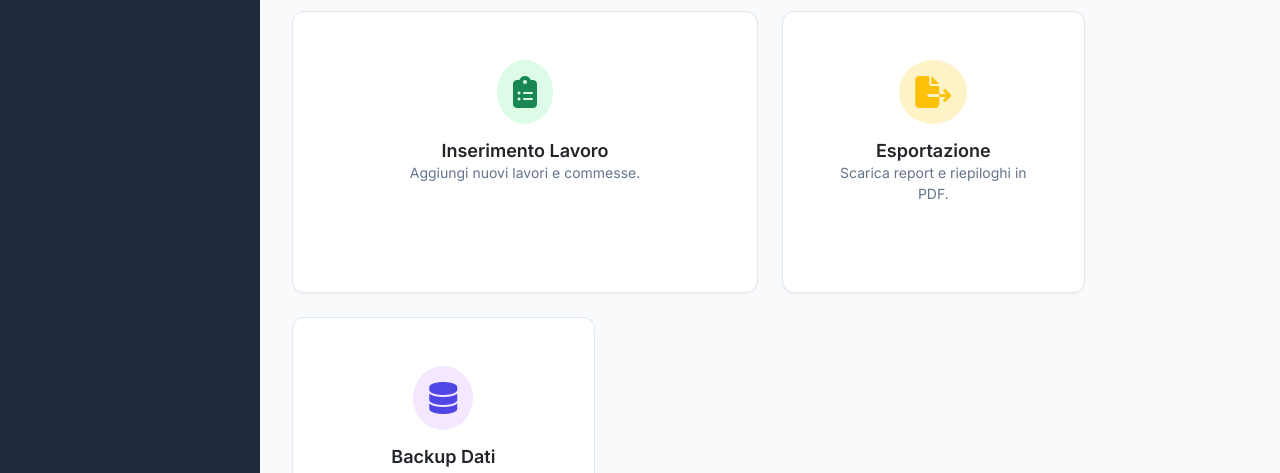
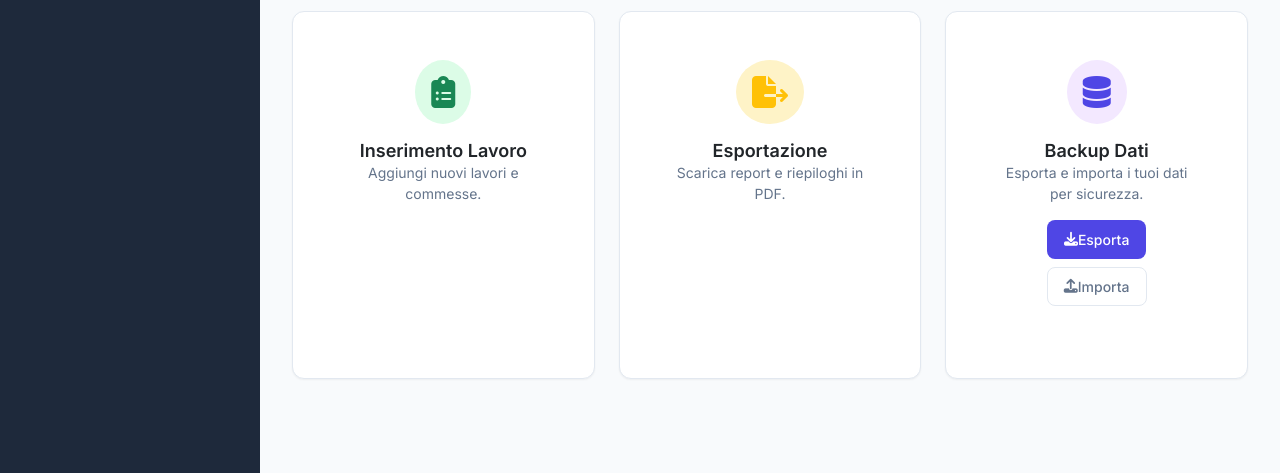
Before and after one commit to Targia94/Montarreda, a plain HTML site: page dashboard.html in a window 1280 px wide. Shown: the part 250-723 px from the top of the page. Drawn offline with nearby package versions, Linux system fonts and the light colour scheme.

Commit message:
Add files via upload

```diff
--- a/dashboard.html
+++ b/dashboard.html
@@ -82,7 +82,7 @@
                         </div>
                     </div>
 
-                    <div class="col-md-6">
+                    <div class="col-12 col-md-6 col-lg-4">
                         <a href="lavoro.html" class="text-decoration-none">
                             <div class="card h-100 hover-shadow transition-all">
                                 <div class="card-body text-center p-4">
@@ -96,7 +96,7 @@
                         </a>
                     </div>
 
-                    <div class="col-md-6 col-lg-4">
+                    <div class="col-12 col-md-6 col-lg-4">
                         <a href="esportazione.html" class="text-decoration-none">
                             <div class="card h-100 hover-shadow transition-all">
                                 <div class="card-body text-center p-4">
@@ -186,7 +186,8 @@
         // Registrazione Service Worker per PWA
         if ('serviceWorker' in navigator) {
             window.addEventListener('load', () => {
-                navigator.serviceWorker.register('/sw.js')
+                // Usa path relativo per GitHub Pages
+                navigator.serviceWorker.register('./sw.js')
                     .then(reg => console.log('[PWA] Service Worker registrato', reg))
                     .catch(err => console.log('[PWA] Errore registrazione SW', err));
             });
```
